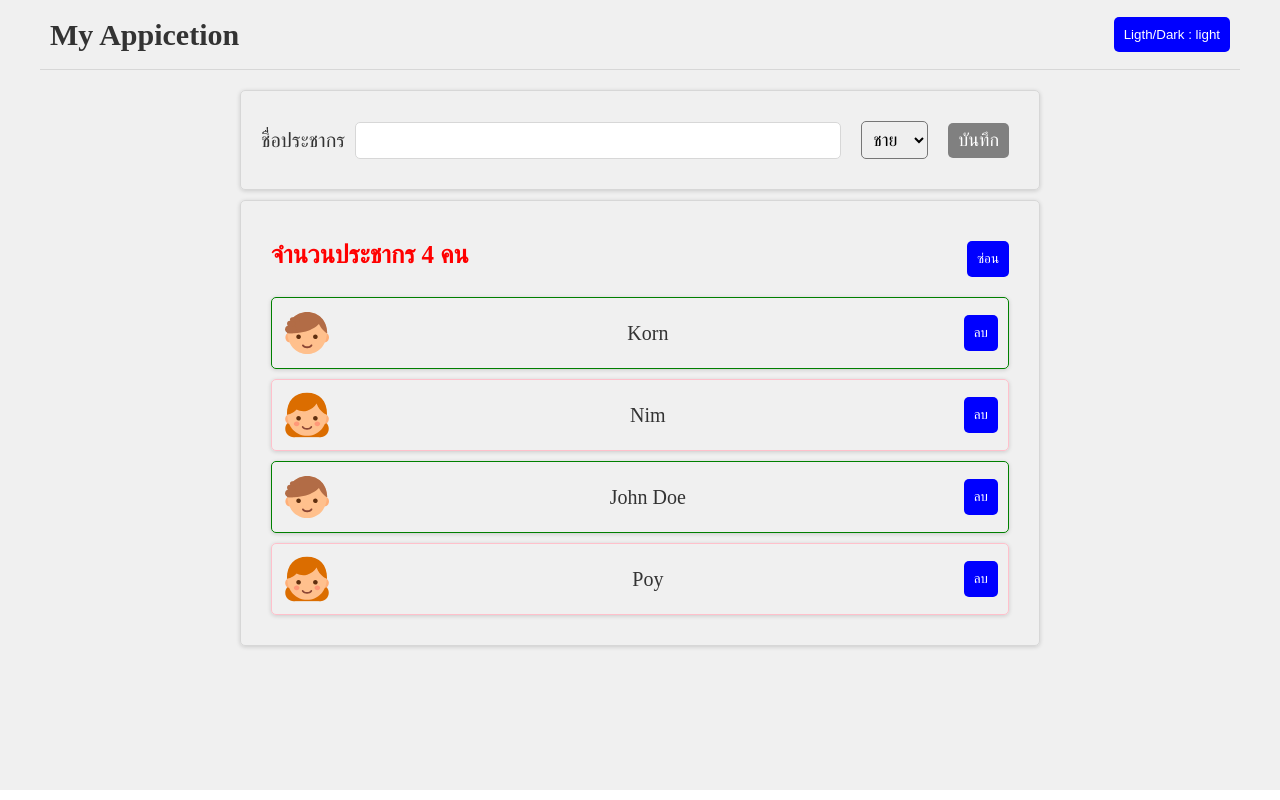
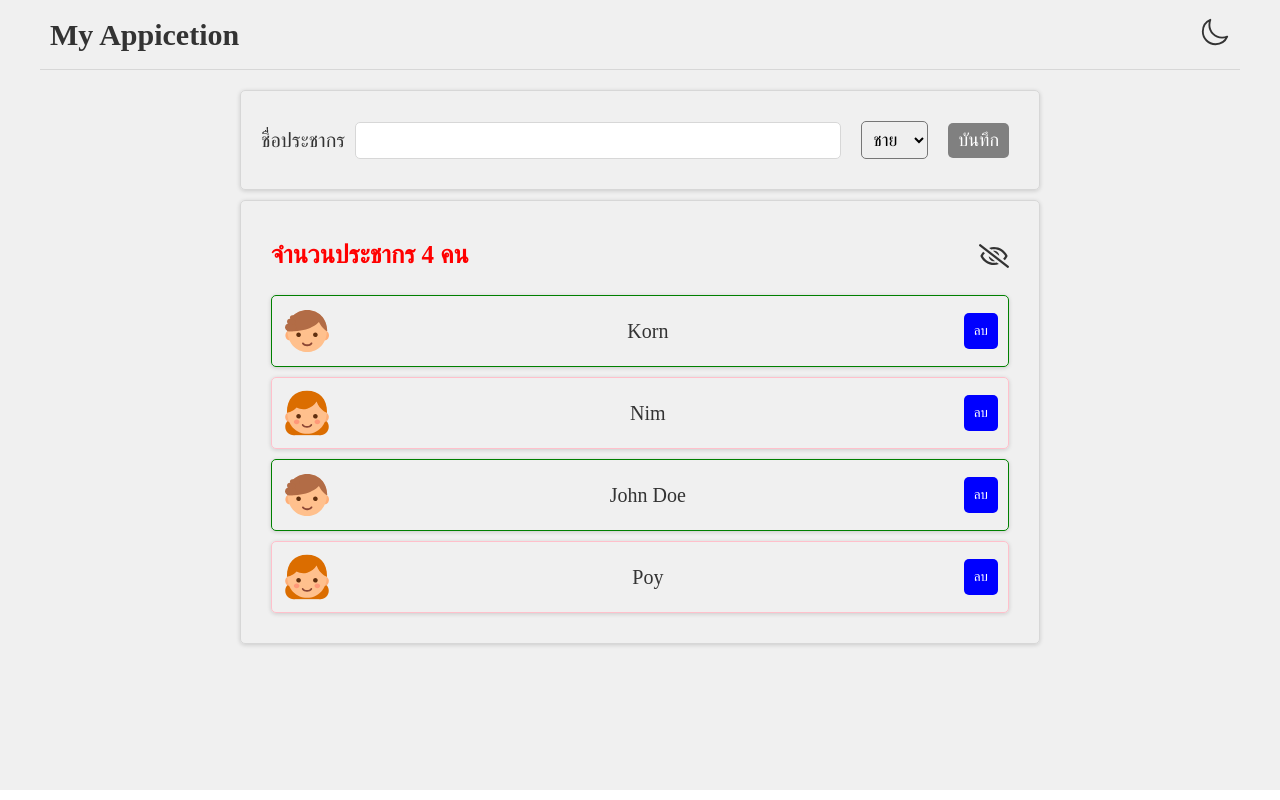
Before and after one commit to golfkornphisit/React-Learn, a React (Vite) app in the folder react_app/: page / in a window 1280 px wide. Built offline with nearby package versions, Linux system fonts and the light colour scheme.

Commit message:
befor ex27

```diff
--- a/react_app/package.json
+++ b/react_app/package.json
@@ -11,7 +11,8 @@
   },
   "dependencies": {
     "react": "^19.1.0",
-    "react-dom": "^19.1.0"
+    "react-dom": "^19.1.0",
+    "react-icons": "^5.5.0"
   },
   "devDependencies": {
     "@eslint/js": "^9.25.0",
--- a/react_app/src/components/Header.css
+++ b/react_app/src/components/Header.css
@@ -10,3 +10,6 @@ nav{
     border-bottom: 1px solid #d7d7d7;
 
 }
+span {
+    cursor: pointer;
+}
--- a/react_app/src/components/Header.jsx
+++ b/react_app/src/components/Header.jsx
@@ -1,4 +1,6 @@
 import "./Header.css";
+import { FiSun } from "react-icons/fi";
+import { IoMoonOutline } from "react-icons/io5";
   // Destructuring props to get title
   const Header = ({ title, theme, setTheme }) => {
 
@@ -12,7 +14,10 @@ import "./Header.css";
   return (
     <nav>
       <h1>{title}</h1>
-      <button onClick={toggleTheme}>Ligth/Dark : {theme}</button>
+      <span onClick={toggleTheme}>
+        {theme==="dark" ? <FiSun size={30}/> : <IoMoonOutline size={30}/> }
+      </span>
+
     </nav>
   );
 };
--- a/react_app/src/components/PersonList.jsx
+++ b/react_app/src/components/PersonList.jsx
@@ -1,6 +1,8 @@
 import { useState } from "react";
 import "./PersonList.css";
 import User from "./User";
+import { FaRegEye } from "react-icons/fa"; //เปิดตา
+import { FaRegEyeSlash } from "react-icons/fa"; //ปิดตา
 
 function PersonList({data, deleteUser}) {
   const [show, setShow] = useState(true);
@@ -8,7 +10,9 @@ function PersonList({data, deleteUser}) {
     <div className="container">
       <div className="header">
         <h2 style={{color:"red", fontSize:"25px"}}>จำนวนประชากร {data.length} คน</h2>
-      <button onClick={() => setShow(!show)}>{show ? "ซ่อน" : "แสดง"}</button>
+      <span onClick={() => setShow(!show)}>
+        {show ? <FaRegEyeSlash size={30}/>  : <FaRegEye size={30}/>}
+      </span>
       </div>
       <ul>
         {show &&
```
Also changed, not shown: 1 other file (tests, documents, lock files or other folders).
